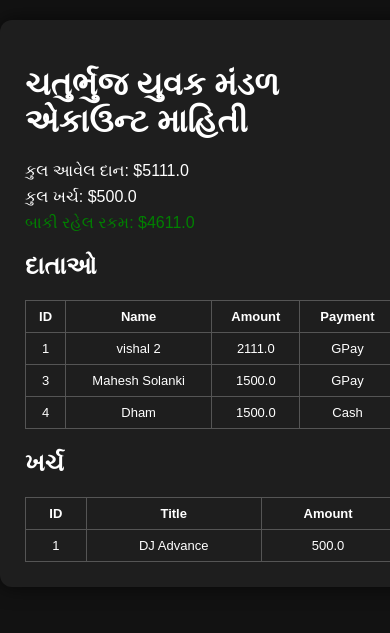
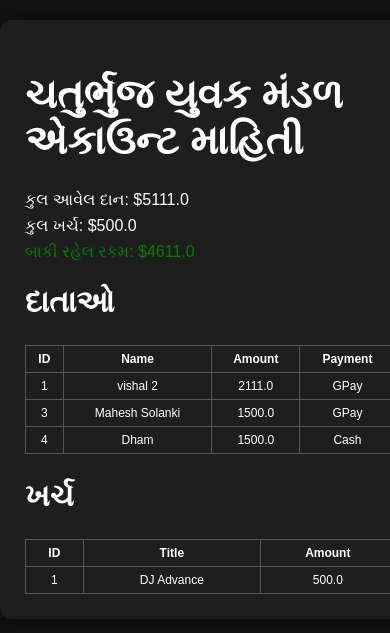
Before and after one commit to vishalsinh21/Cbym-Account, a Flask app: page /public in a window 390 px wide. Shown: the top 633 px of the page. Run offline with Flask 3, Linux system fonts and the light colour scheme; data comes from the database, SQL or seed files in the repository.

Commit message:
update css

```diff
--- a/static/style.css
+++ b/static/style.css
@@ -6,6 +6,7 @@ body {
     padding: 0;
 }
 
+/* Containers */
 .login-container, .dashboard-container, .public-container {
     width: 95%;
     max-width: 900px;
@@ -84,17 +85,23 @@ button[name="delete_expense"]:hover, button[name="delete"]:hover {
     background: #cc0000;
 }
 
+/* Tables */
+.table-wrapper {
+    overflow-x: auto; /* Horizontal scroll on mobile */
+    -webkit-overflow-scrolling: touch; /* Smooth scroll for iOS */
+}
+
 table {
     width: 100%;
     border-collapse: collapse;
     margin-top: 20px;
+    font-size: 16px;
 }
 
 table, th, td {
     border: 1px solid #555;
     padding: 12px;
     text-align: center;
-    font-size: 16px;
 }
 
 tr:hover {
@@ -102,6 +109,7 @@ tr:hover {
     cursor: pointer;
 }
 
+/* Summary & errors */
 .summary p {
     font-size: 20px;
     margin: 8px 0;
@@ -114,6 +122,10 @@ tr:hover {
 
 /* Mobile responsive */
 @media screen and (max-width: 768px) {
+    body {
+        font-size: 18px; /* bigger content */
+    }
+
     input, select, button {
         font-size: 18px;
         padding: 14px;
@@ -146,6 +158,10 @@ tr:hover {
 }
 
 @media screen and (max-width: 480px) {
+    body {
+        font-size: 20px; /* bigger content for small screens */
+    }
+
     .dashboard-header h1 {
         font-size: 22px;
     }
@@ -156,8 +172,8 @@ tr:hover {
     }
 
     table, th, td {
-        font-size: 13px;
-        padding: 8px;
+        font-size: 12px; /* smaller table text */
+        padding: 6px; /* smaller padding */
     }
 
     input, select, button {
```
